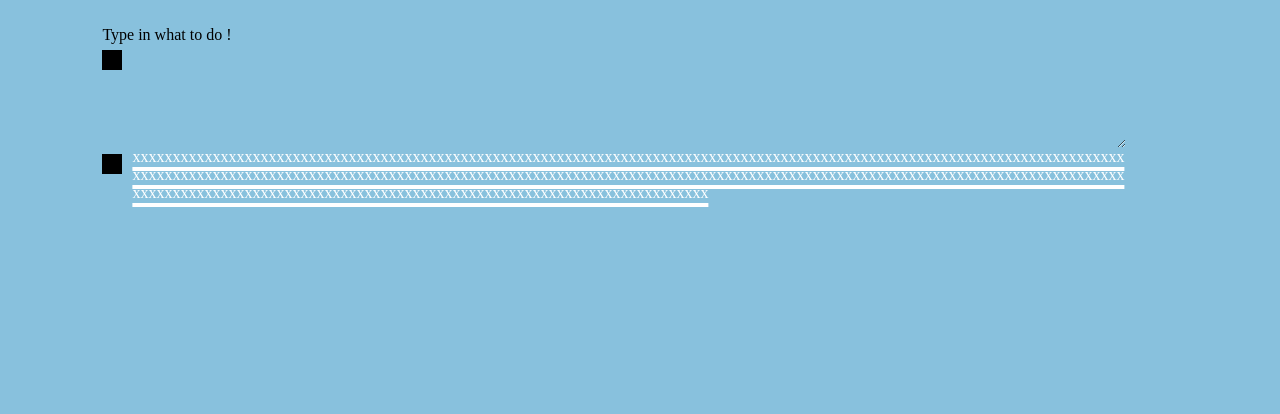
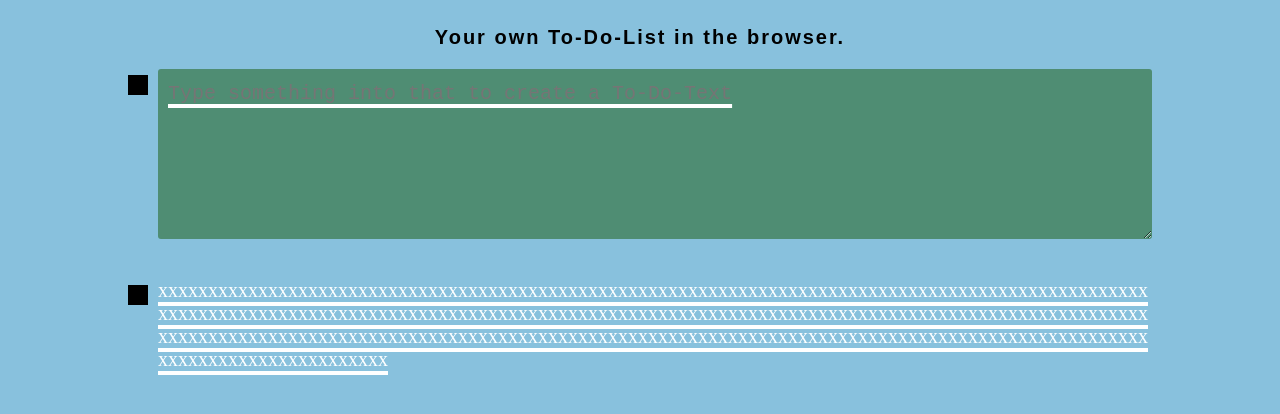
Before and after one commit to BoolPurist/ToDoListHolder, a plain HTML site: page index.html in a window 1280 px wide. Drawn offline with Linux system fonts and the light colour scheme.

Commit message:
Adding and Delating of Boxes, Styling of site
In the green Box (adderForToDo) as textarea text can be entered. When clicked on the button, the box gets emptied and the content is added as toDoBox in the list. Every toDoBox can get deleted by clicken on its respective button.

```diff
--- a/index.html
+++ b/index.html
@@ -7,11 +7,18 @@
     <link rel="stylesheet" href="css/style.css" />
   </head>
   <body>
+    <div class="firstColorSection"></div>
     <div class="wrapper">
-      <label for="inserter">Type in what to do !</label>
+      <label for="inserter">Your own To-Do-List in the browser.</label>
       <div class="adderForToDo">
         <div class="adderSign"></div>
-        <textarea name="inserter" class="input" cols="30" rows="5"></textarea>
+        <textarea
+          name="inserter"
+          class="input"
+          cols="30"
+          rows="5"
+          placeholder="Type something into that to create a To-Do-Text"
+        ></textarea>
       </div>
       <div class="list"></div>
     </div>
--- a/js/main.js
+++ b/js/main.js
@@ -1,22 +1,45 @@
 /* jshint esversion: 6 */
 (function() {
   "use strict";
+  let list = document.getElementsByClassName("list");
+  let adderBox = document.querySelector(".adderForToDo");
+  let adderSign = adderBox.querySelector(".adderSign");
+  adderSign.addEventListener(
+    "click",
+    function(event) {
+      let self = event.currentTarget;
+      let textarea = self.parentNode.querySelector("textarea");
+      let text = textarea.value;
+      if (text.length !== 0) {
+        let toDoBoxRemovable = ToDoBoxRemovable(text);
+        list[0].appendChild(toDoBoxRemovable);
+        textarea.value = "";
+      } else {
+        console.log("asdfsa");
+      }
+    },
+    false
+  );
   // Testing.
-  let list = document.getElementsByClassName("list");
-  console.log(list);
   let testString = "xxxx".repeat(80);
   list[0].appendChild(ToDoBoxRemovable(testString));
   // Returns a ToDoBox with text and a sign to click on. Clicking on that removes the toDoBox.
+
   function ToDoBoxRemovable(text) {
     let toDoBoxRemovable = document.createElement("div");
     toDoBoxRemovable.classList.add("toToDoBoxRemovable");
     let removable = document.createElement("div");
     removable.classList.add("removable");
+    removable.addEventListener("click", callbackClick, false);
     let line = document.createElement("p");
     line.classList.add("line");
     line.innerText = text;
     toDoBoxRemovable.appendChild(removable);
     toDoBoxRemovable.appendChild(line);
     return toDoBoxRemovable;
+
+    function callbackClick(event) {
+      event.currentTarget.parentNode.remove();
+    }
   }
 })();
--- a/less/style.less
+++ b/less/style.less
@@ -1,7 +1,10 @@
 // Variables.
 @background-color: #88c1dd;
+@background-color-header: #4f8d73;
 @text-color: white;
+@text-color-header: rgb(88, 175, 110);
 @text-underline-thickness: 4px;
+@text-size: 20px;
 @symbol-removable-size: 20px;
 @symbol-removable-margin-top: 30%;
 
@@ -10,11 +13,21 @@
   box-sizing: border-box;
   // Some elements have margin by default.
   margin: 0;
+  font-size: @text-size;
 }
 
 body {
   background-color: @background-color;
 }
+
+// .firstColorSection {
+//   background-color: @background-color-header;
+//   top: 0;
+//   position: absolute;
+//   width: 100%;
+//   height: 260px;
+//   z-index: -1;
+// }
 
 // style hierarchy for .wrapper <div>
 //  |-- .adderForToDo
@@ -22,10 +35,17 @@ body {
 .wrapper {
   // Wrapper should be centered in the center. Looks better.
   width: 80%;
+  margin: auto;
   margin-top: 2%;
-  margin-left: 8%;
   display: grid;
   grid-template-rows: 1fr;
+}
+
+label {
+  font-weight: bold;
+  text-align: center;
+  font-family: Arial, Gadget, sans-serif;
+  letter-spacing: 2px;
 }
 
 // For every widget like the remover and adder to give size, color and margin.
@@ -46,7 +66,7 @@ body {
   word-break: break-word;
   color: @text-color;
   text-decoration: underline;
-  text-decoration-thickness: @text-underline-thickness;
+  text-decoration-thickness: 0.2em;
   text-underline-offset: 5px;
 }
 
@@ -56,24 +76,30 @@ body {
 //    |-- .input <textarea>
 .adderForToDo {
   #mixInGridColSignText();
+  margin-top: 20px;
   .adderSign {
     #mixInSymbol();
   }
   .input {
+    padding: 10px;
     border: none;
-    line-height: 20px;
+    border-radius: 3px;
+    line-height: 1.5em;
     #mixInUnderlineText();
-    background-color: @background-color;
+    background-color: @background-color-header;
+    margin-bottom: 2em;
   }
 }
 
 // style hierarchy
 //  |-- .list <div>
 //    |-- .toToDoBoxRemovable <div> Serves as container for remove widget and the text content.
-//    |-- .line <p>
+//      |-- .removable <div> the sign to be clicked to remove a toDoBox.
+//      |-- .line <p>
 .list {
   display: grid;
   grid-template-rows: 1fr;
+  row-gap: 8px;
   .toToDoBoxRemovable {
     #mixInGridColSignText();
     .removable {
```
Also changed, not shown: css/style.css.
